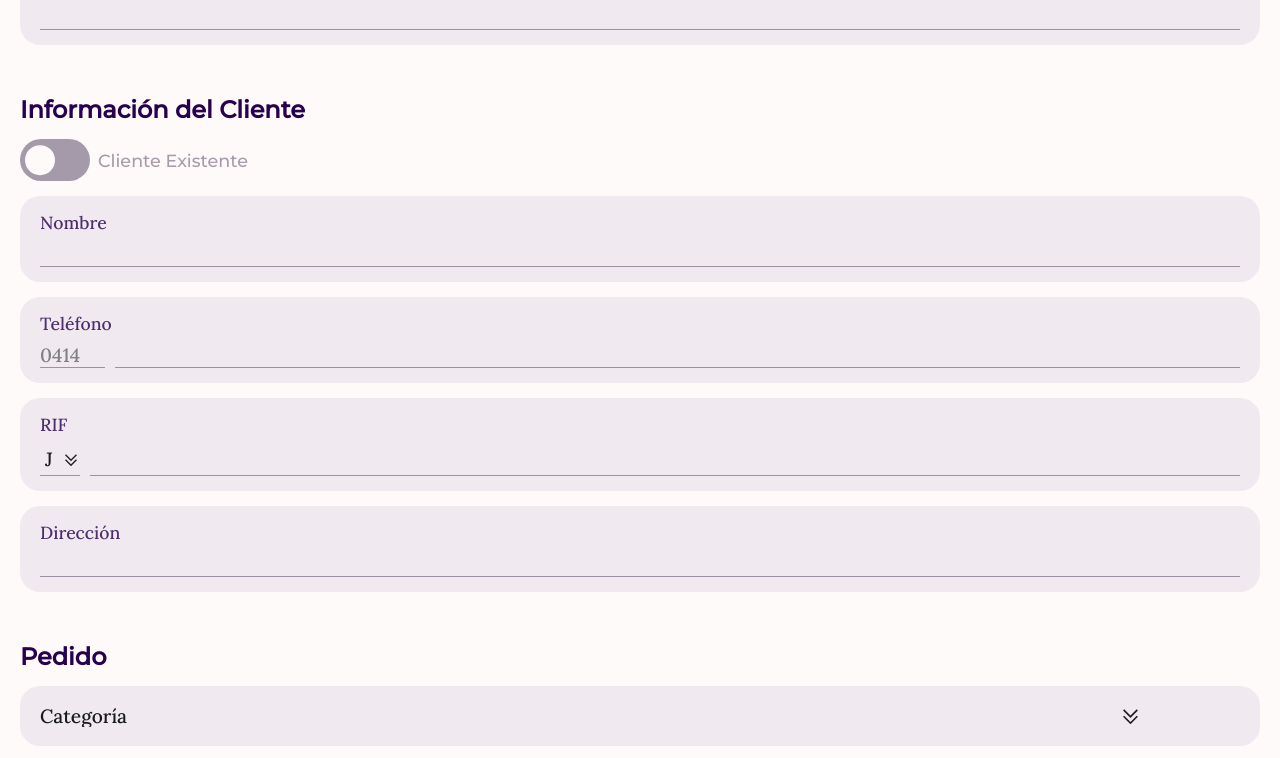
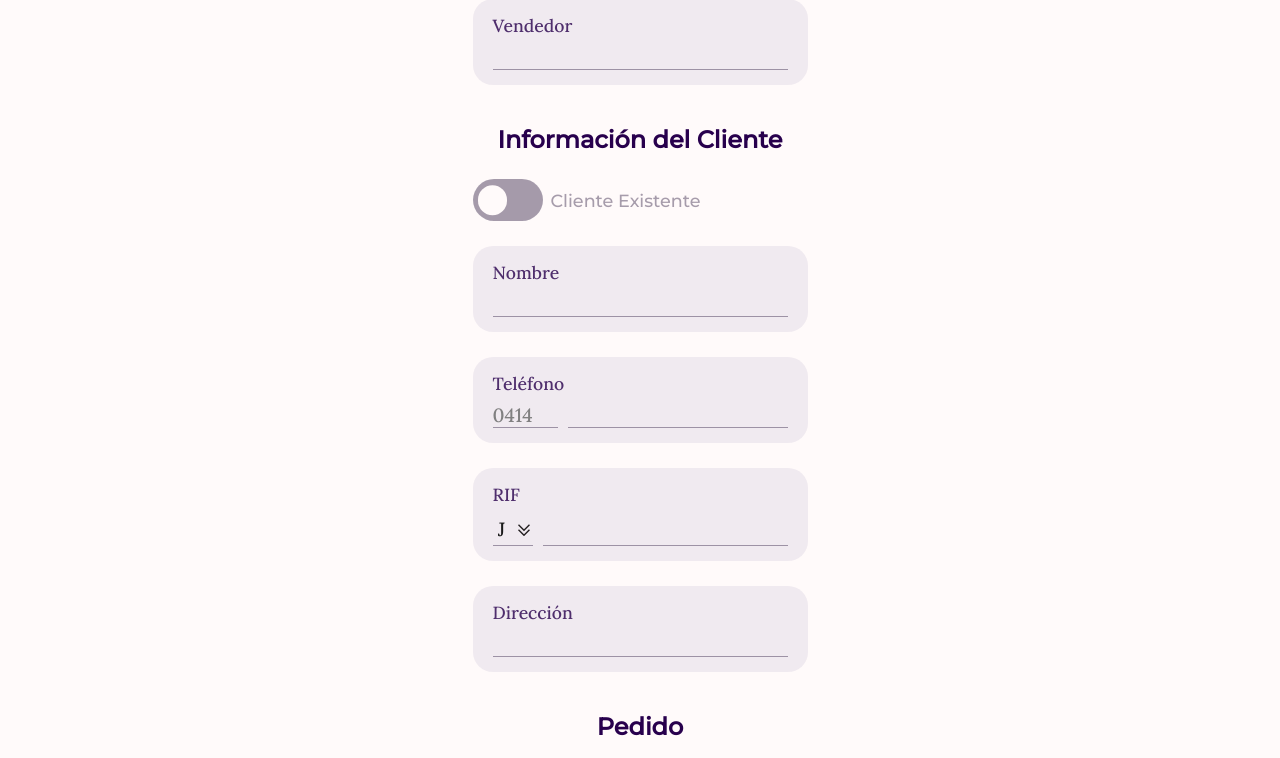
Before and after one commit to corpchemicals/vendedores, a plain HTML site: page index.html in a window 1280 px wide. Shown: the part 181-939 px from the top of the page. Drawn offline with Linux system fonts and the light colour scheme; no server answers.

Commit message:
change form display to grid and raise gap spaces

```diff
--- a/index.html
+++ b/index.html
@@ -14,27 +14,26 @@
   <script type="module" src="./index.js"></script>
 </head>
 <body>
-  <header>
-    <img src="./assets/chemicals-logo.png" alt="Chemicals Logo" class="principal-logo">
-  </header>
   <main>
     <form id="send-order-form" class="send-order-form" action="#">
+      <img src="./assets/chemicals-logo.png" alt="Chemicals Logo" class="principal-logo">
 
-      <div class="form-data-wrapper">
+      <div class="form-data-wrapper seller-wrapper">
         <label for="seller">Vendedor</label>
         <input required name="seller" id="seller" />
       </div>
 
+
       <section class="form-client-data form-section">
         <h2>Información del Cliente</h2>
 
-        <section>
+        <sectio class="toggle-existence-section">
           <div class="toggle off-color">
             <input id="toggle-client-existence" type="checkbox">
             <label class="toggle-item" for="toggle-client-existence"></label>
             <span class="toggle-message">Cliente Existente</span>
           </div>
-        </section>
+        </sectio>
 
         <div class="form-data-wrapper">
           <label for="client-name">Nombre</label>
--- a/styles/style.css
+++ b/styles/style.css
@@ -33,9 +33,10 @@ main {
 }
 
 form {
-  display: flex;
-  flex-direction: column;
-  gap: 50px;
+  display: grid;
+  grid-template: auto auto repeat(3, 1fr) / 1fr;
+  justify-items: center;
+  gap: 40px;
   padding: 20px;
 }
 
@@ -56,11 +57,15 @@ p {
 .form-section {
   display: flex;
   flex-direction: column;
-  gap: 15px;
+  align-items: center;
+  width: 100%;
+  gap: 25px;
 }
 
 .form-data-wrapper, .full-select {
   min-height: 60px;
+  max-width: 335px;
+  width: 100%;
   font-size: 1.2rem;
   padding: 15px 20px;
   border-radius: 20px;
@@ -169,6 +174,8 @@ abbr.listed-product {
 .your-order {
   display: flex;
   flex-direction: column;
+  width: 100%;
+  max-width: 335px;
   border-radius: 20px;
   padding: 20px;
   gap: 30px;
@@ -238,6 +245,11 @@ abbr[title]:focus::after {
   padding: 3px 5px;
 }
 
+.toggle-existence-section {
+  width: 100%;
+  max-width: 335px;
+}
+
 .toggle {
   position: relative;
   border-radius: 50px;
```
